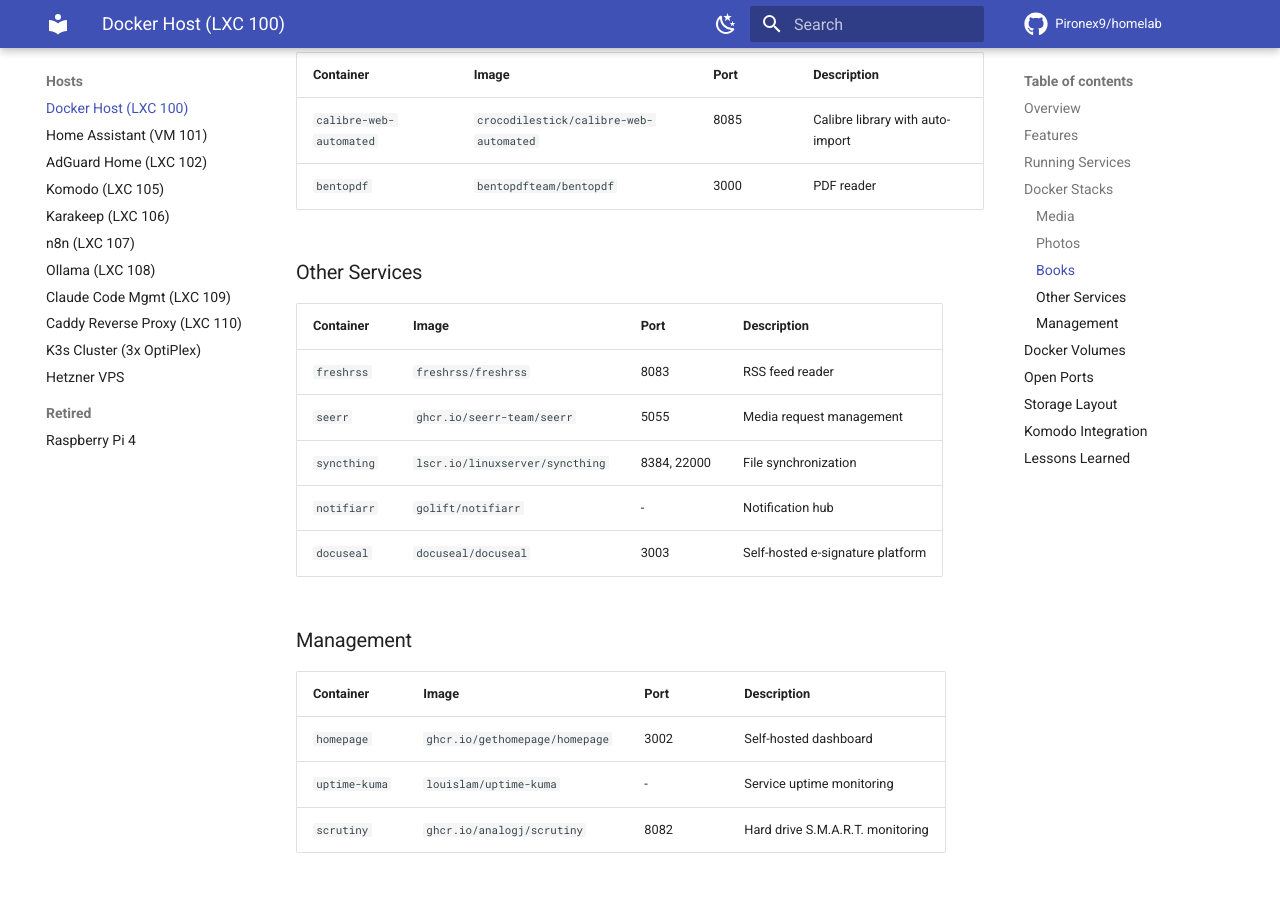
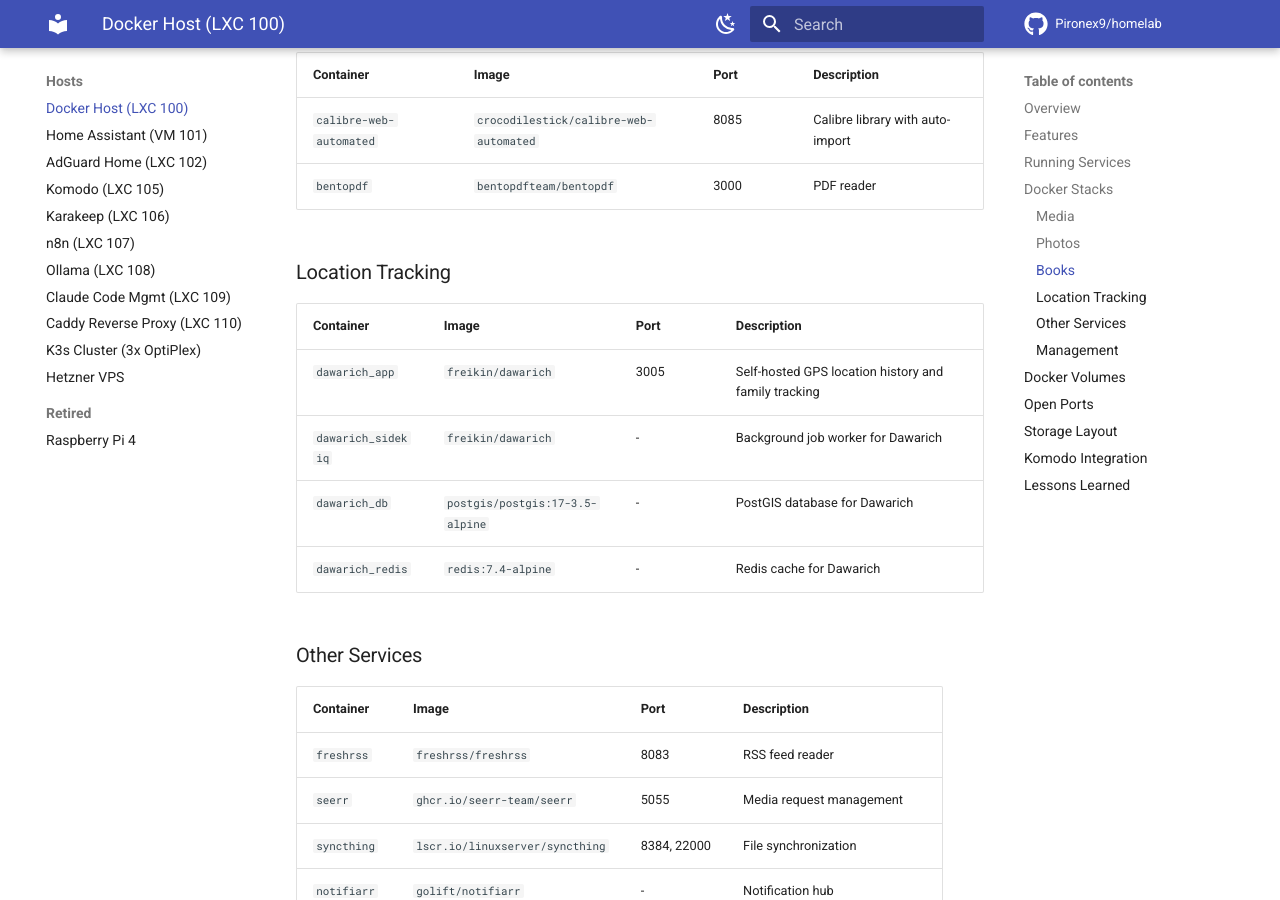
Before and after one commit to Pironex9/homelab, an MkDocs documentation site: the page built from docs/hosts/docker-host.md, in a window 1280 px wide and 900 px high, scrolled down 2442 px. Built offline with MkDocs 1.6.1 and Material for MkDocs 9.7.7, drawn with Linux system fonts in a browser that asks for light colours; comment, search, counter and statistics services are not loaded.

Commit message:
Fix Dawarich port conflict: 3004→3005 (form uses 3004), add Dawarich to docker-host docs

```diff
--- a/docs/hosts/docker-host.md
+++ b/docs/hosts/docker-host.md
@@ -62,6 +62,15 @@
 | `calibre-web-automated` | `crocodilestick/calibre-web-automated` | 8085 | Calibre library with auto-import |
 | `bentopdf` | `bentopdfteam/bentopdf` | 3000 | PDF reader |
 
+### Location Tracking
+
+| Container | Image | Port | Description |
+|-----------|-------|------|-------------|
+| `dawarich_app` | `freikin/dawarich` | 3005 | Self-hosted GPS location history and family tracking |
+| `dawarich_sidekiq` | `freikin/dawarich` | - | Background job worker for Dawarich |
+| `dawarich_db` | `postgis/postgis:17-3.5-alpine` | - | PostGIS database for Dawarich |
+| `dawarich_redis` | `redis:7.4-alpine` | - | Redis cache for Dawarich |
+
 ### Other Services
 
 | Container | Image | Port | Description |
@@ -110,6 +119,7 @@
 | 8888 | TCP | Dozzle |
 | 8989 | TCP | Sonarr |
 | 3003 | TCP | DocuSeal |
+| 3005 | TCP | Dawarich |
 | 9696 | TCP | Prowlarr |
 | 21027 | UDP | Syncthing discovery |
 | 22000 | TCP/UDP | Syncthing sync |
```
Also changed, not shown: 1 other file.
